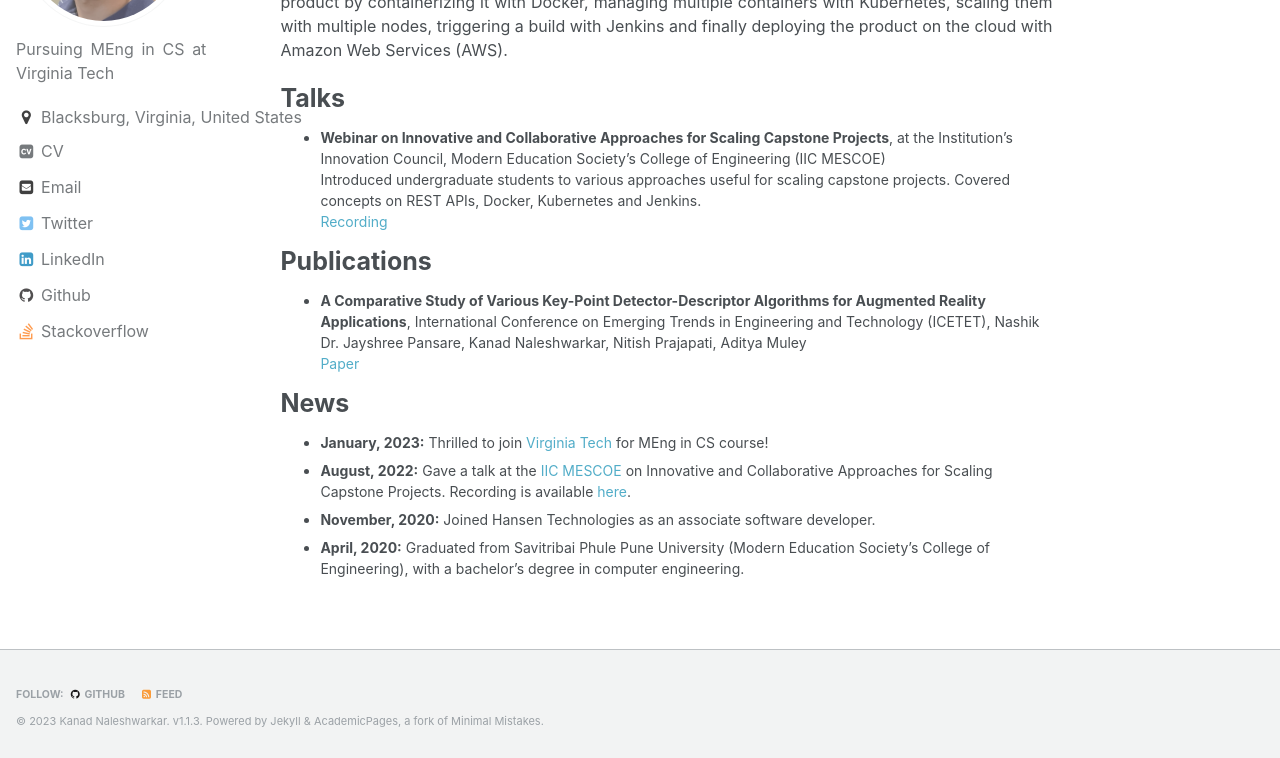
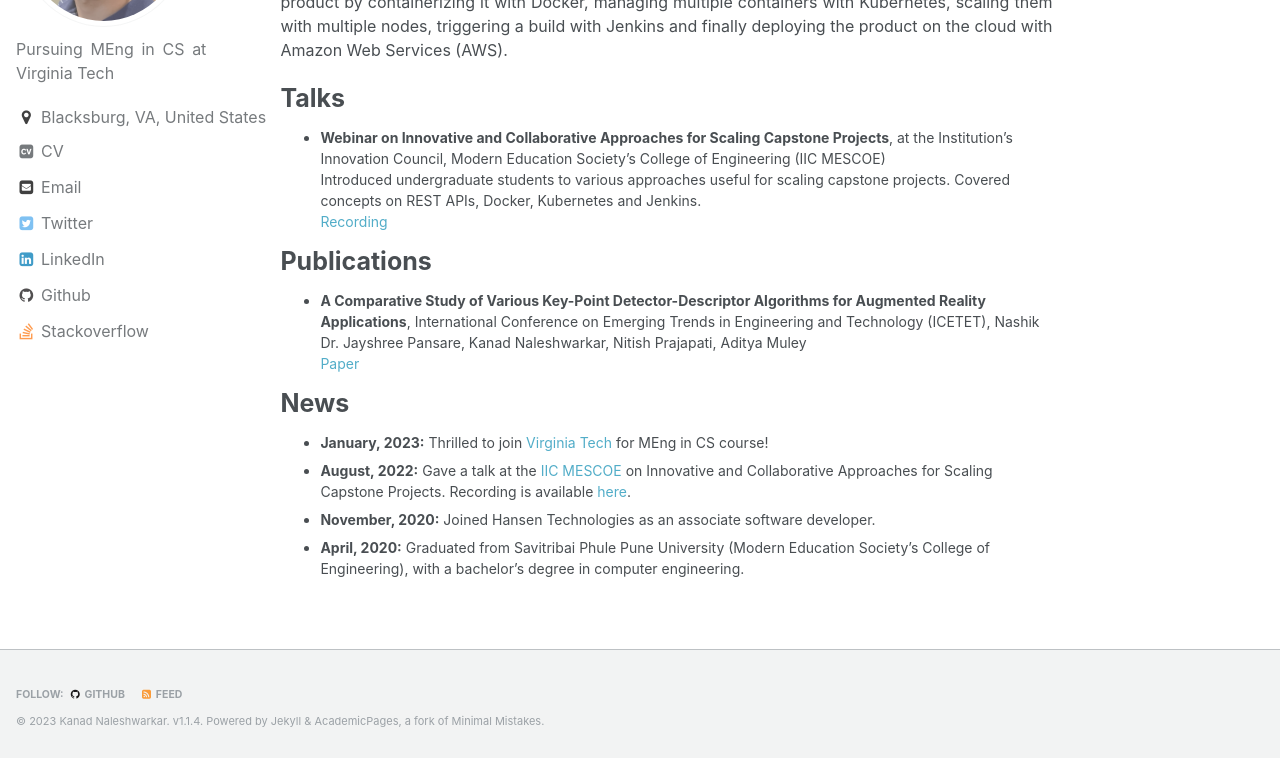
Before and after one commit to kanadn/kanadn.github.io, a Jekyll site: the page built from _pages/about.md, in a window 1280 px wide and 1032 px high. Shown: the part 271-1029 px from the top of the window. Built offline with Jekyll 4.4.1, drawn with Linux system fonts in a browser that asks for light colours; some web fonts are replaced.

```diff
--- a/_config.yml
+++ b/_config.yml
@@ -6,7 +6,7 @@
 # `jekyll serve`. If you change this file, please restart the server process.
 
 # Site Settings
-version                  : "1.1.3"  #Major_Publish.Feature_Added.Minor_Update
+version                  : "1.1.4"  #Major_Publish.Feature_Added.Minor_Update
 locale                   : "en-US"
 title                    : "Kanad Naleshwarkar"
 title_separator          : " "
@@ -84,11 +84,11 @@ author:
   name             : #"Kanad Naleshwarkar"
   avatar           : "kanad.jpg"
   bio              : "Pursuing MEng in CS at Virginia Tech"
-  location         : "Blacksburg, Virginia, United States"
+  location         : "Blacksburg, VA, United States"
   employer         : #"Hansen Technologies"
   googlescholar    : #"https://scholar.google.com/citations?hl=en&user=CjxQvikAAAAJ"
   email            : "kanad.naleshwarkar@gmail.com"
-  cv               : "/files/Kanad_Naleshwarkar_Resume.pdf"
+  cv               : "/files/Kanad_Resume.pdf"
   uri              :
   bitbucket        :
   codepen          :
```
Also changed, not shown: 2 other files.
